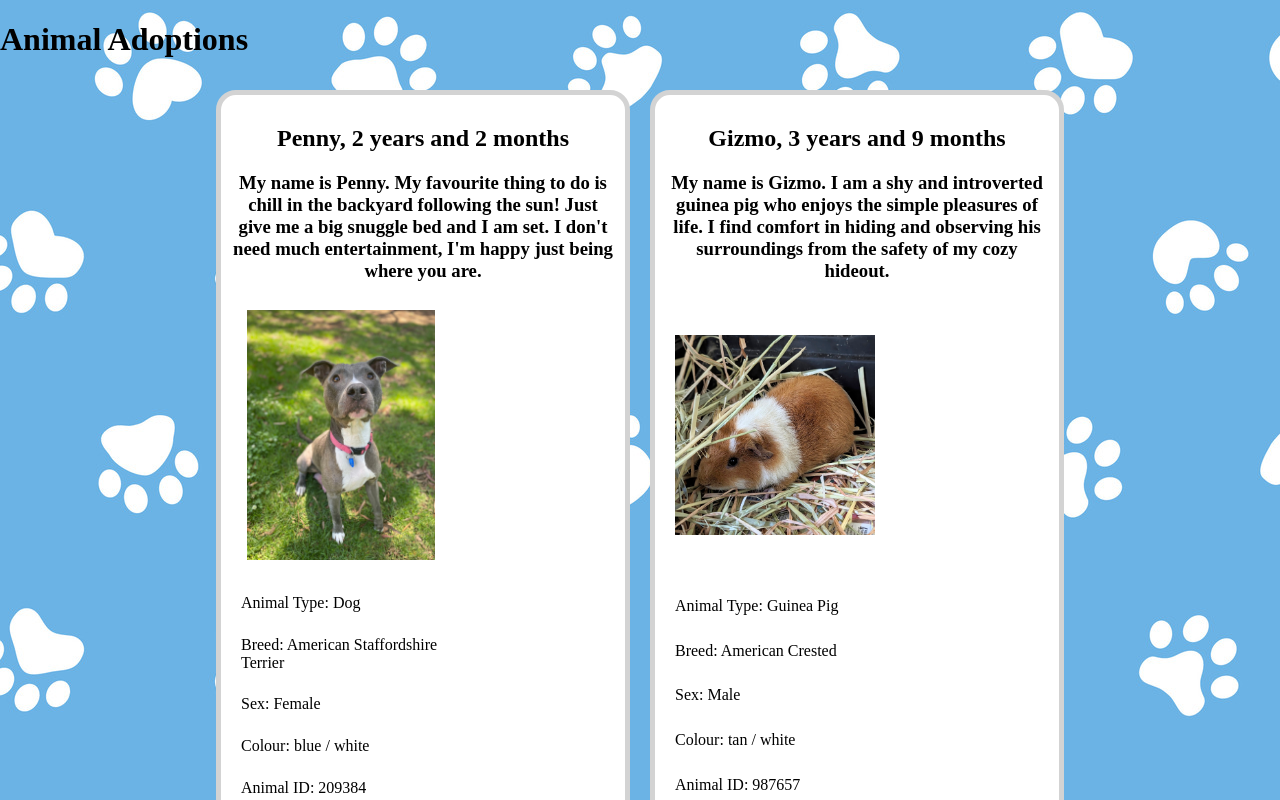
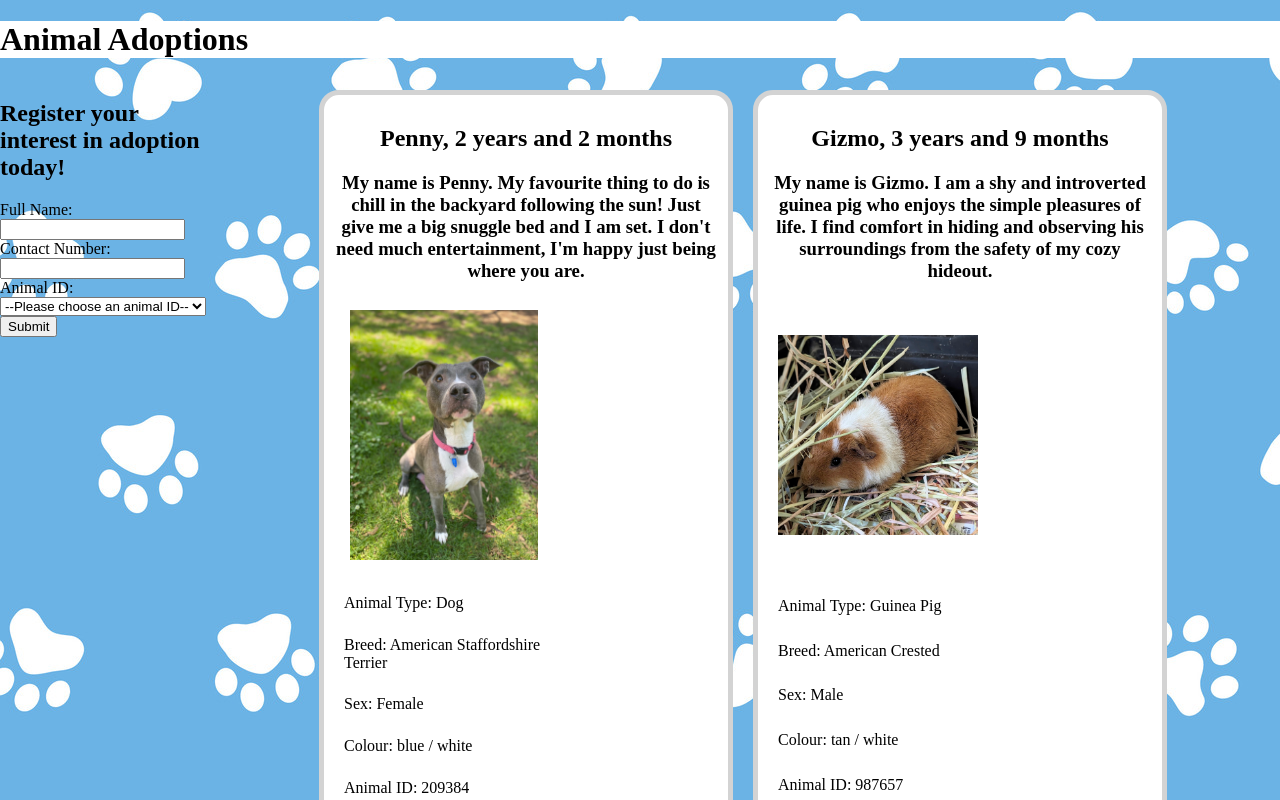
Before and after one commit to chelsea-lt/animal-adoptions, a React (Vite) app: page / in a window 1280 px wide. Shown: the top 800 px of the page. Built offline with nearby package versions, Linux system fonts and the light colour scheme.

Commit message:
add SideBar component

```diff
--- a/src/App.css
+++ b/src/App.css
@@ -52,3 +52,11 @@ img {
   flex-wrap: wrap;
   justify-content: center;
 }
+
+h1 {
+  background: white;
+}
+
+.flex-row {
+  display: flex;
+}
--- a/src/App.jsx
+++ b/src/App.jsx
@@ -1,18 +1,22 @@
 import './App.css'
 import data from './animals.json'
 import Animal from './components/Animal'
-// import Background from './public/Background.jpg'
+import SideBar from './components/SideBar'
 
 const App = () => {
   console.log(data)
   return (
     <div>
       <h1>Animal Adoptions</h1>
-      {/* <background */}
-      <div className="list">
-        {data.animals.map((animal) => (
-          <Animal key={animal.guid} animal={animal} />
-        ))}
+      <div className="flex-row">
+        <div>
+          <SideBar />
+        </div>
+        <div className="list">
+          {data.animals.map((animal) => (
+            <Animal key={animal.guid} animal={animal} />
+          ))}
+        </div>
       </div>
     </div>
   )
--- /dev/null
+++ b/src/components/SideBar.jsx
@@ -0,0 +1,47 @@
+const SideBar = () => {
+  return (
+    <div className="sidebar">
+      <h2>Register your interest in adoption today!</h2>
+      <form>
+        <label>
+          Full Name:<input type="text" name="fullname"></input>
+        </label>
+        <label>
+          Contact Number:<input type="text" name="contactnumber"></input>
+        </label>
+        <label>Animal ID:</label>
+        <select id="id-select">
+          <option value="">--Please choose an animal ID--</option>
+          <option value="209384">209384</option>
+          <option value="987657">987657</option>
+          <option value="210938">210938</option>
+          <option value="203948">203948</option>
+          <option value="928343">928343</option>
+          <option value="129832">129832</option>
+          <option value="398423">398423</option>
+          <option value="837445">837445</option>
+          <option value="738454">738454</option>
+          <option value="209123">209123</option>
+          <option value="109282">109282</option>
+          <option value="289343">289343</option>
+          <option value="394832">394832</option>
+          <option value="129872">129872</option>
+          <option value="599620">599620</option>
+          <option value="298301">298301</option>
+          <option value="300981">300981</option>
+          <option value="686786">686786</option>
+          <option value="209809">209809</option>
+          <option value="701923">701923</option>
+          <option value="192832">192832</option>
+          <option value="992201">992201</option>
+          <option value="237098">237098</option>
+          <option value="708244">708244</option>
+          <option value="387378">387378</option>
+        </select>
+        <input type="submit" value="Submit" />
+      </form>
+    </div>
+  )
+}
+
+export default SideBar
```
